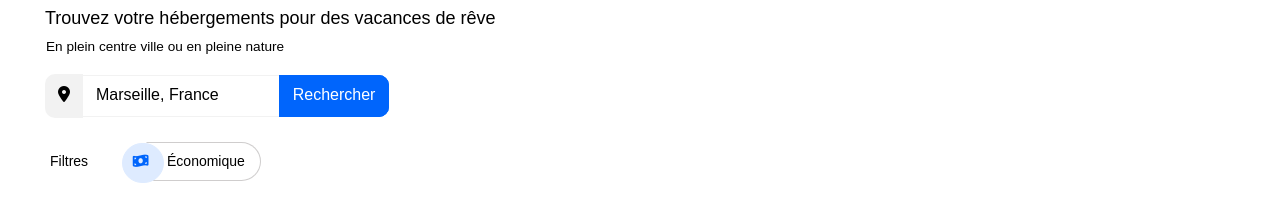
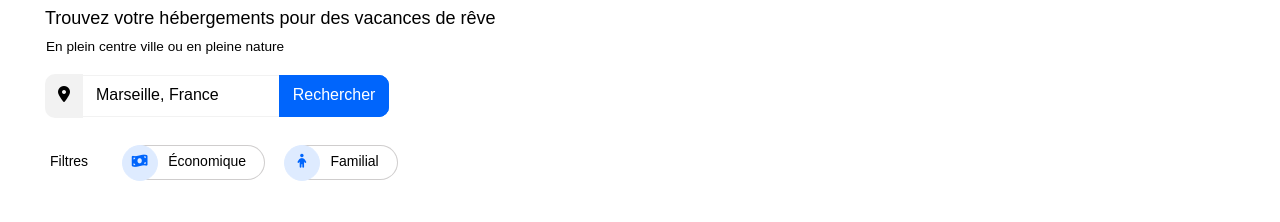
Before and after one commit to MasterVictor007/Projet2, a plain HTML site: page reservia.html in a window 1280 px wide. Shown: the part 70-292 px from the top of the page. Drawn offline with Linux system fonts and the light colour scheme; a web font is replaced by a local one.

Commit message:
CODE 04/10/21 (1/4)
Ajout et patch de tout les filtres existant... En attende de la visio mentor + recadrage du code (style) HTML

```diff
--- a/reservia.html
+++ b/reservia.html
@@ -50,6 +50,9 @@
       <span class="textfiltre">Filtres</span>
       <span class="billet"><i class="fas fa-money-bill-wave"></i></span>
       <span class="eco">Économique</span>
+      <span class="family"><i class="fas fa-child"></i></span>
+      <span class="famille">Familial</span>
+
 
 
   </form></div>
--- a/style.css
+++ b/style.css
@@ -178,22 +178,53 @@ span.billet
     border-style: solid;
     border-width: thin;
     border-color: #DEEBFF;
-    padding: 10px 10px 5px 10px;
+    padding: 8px 7px 3px 7px;
     width: 20px;
     height: 23px;
     border-radius: 30px;
     background-color: #DEEBFF;
     backface-visibility: hidden;
+    text-align: center;
+
 }
 
 span.eco
 {
     font-family: R-semibold, Arial, Helvetica, sans-serif;
+    border-style: solid;
+    border-color: #bdbbbbb9 #bdbbbbb9 #bdbbbbb9 transparent;
+    border-width: 0.10em;
+    padding: 0.46rem 1.15rem 0.61rem 1.70rem;
+    border-radius: 0px 30px 30px 0px;
+    margin-left: -1.32rem;
+}
+
+span.family
+{
+    margin-left: 15px;
+    display: inline-block;
+    color: #0065FC;
+    border-style: solid;
+    border-width: thin;
+    border-color: #DEEBFF;
+    padding: 8px 7px 3px 7px;
+    width: 20px;
+    height: 23px;
+    border-radius: 30px;
+    background-color: #DEEBFF;
+    backface-visibility: hidden;
+    text-align: center;
+}
+
+span.famille
+{
+    display: inline-block;
+    font-family: R-semibold, Arial, Helvetica, sans-serif;
     margin-left: 15px;
     border-style: solid;
     border-color: #bdbbbbb9 #bdbbbbb9 #bdbbbbb9 transparent;
     border-width: 0.10em;
-    padding: 0.60rem 0.93rem 0.70rem 1.25rem;
+    padding: 0.46rem 1.15rem 0.61rem 1.70rem;
     border-radius: 0px 30px 30px 0px;
     margin-left: -1.32rem;
 }
@@ -214,6 +245,4 @@ span.eco
 
 
 
-
-
 /* Commande d'aide pour les bordures border: solid 1px red; */
```
